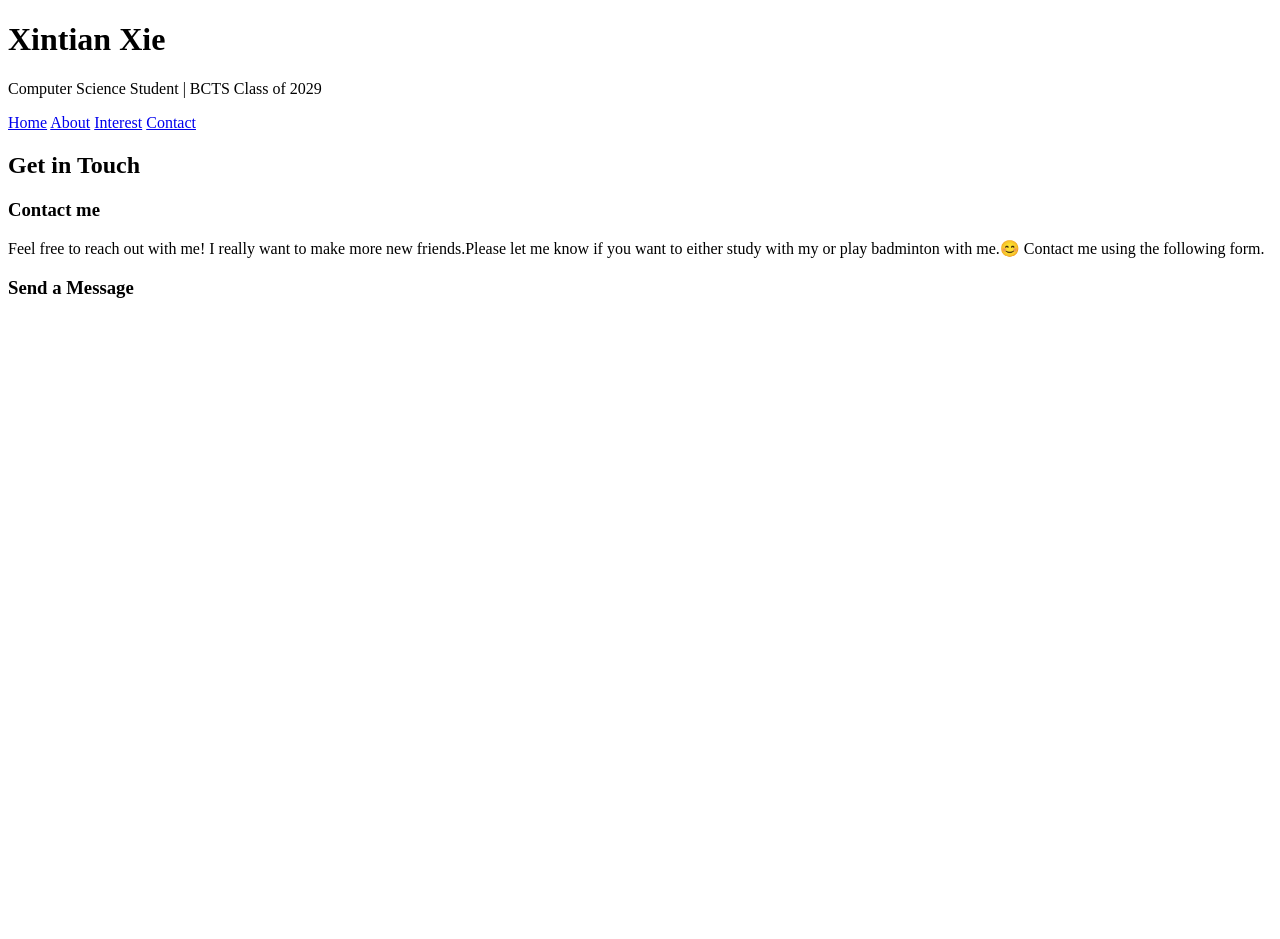
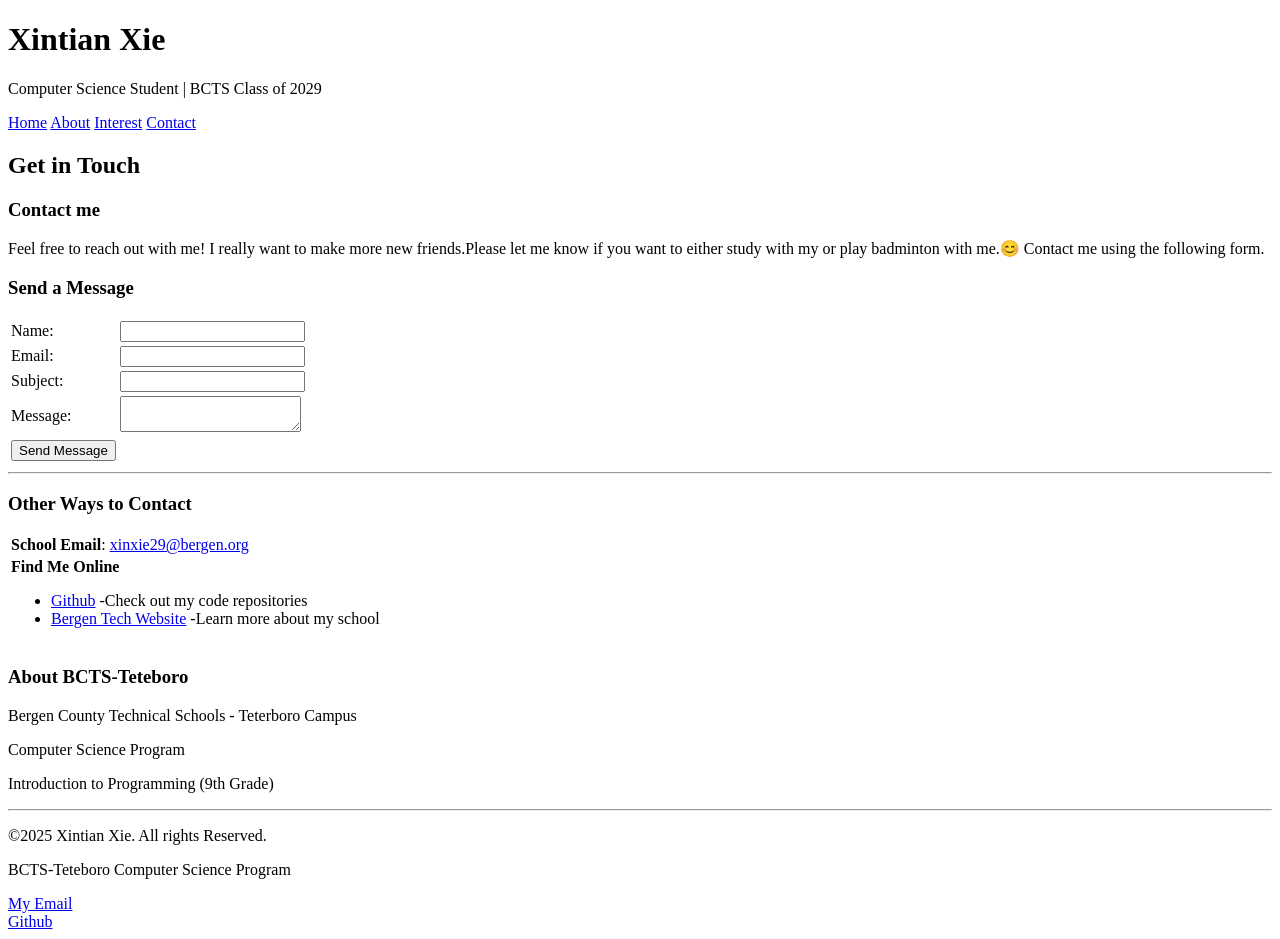
Before and after one commit to xinxie29-wq/Unit-1--HTML-EOU-project, a plain HTML site: page contact.html in a window 1280 px wide. Before the commit the page ends 800 px from the top, so only its background shows below. Drawn offline with Linux system fonts and the light colour scheme.

Commit message:
contact completed

```diff
--- a/contact.html
+++ b/contact.html
@@ -29,10 +29,78 @@
         </section>
         <section>
             <h3>Send a Message</h3>
-            <label for=""></label>
+            <form action="">
+                <table>
+                    <tr>
+                        <td><label for="name">Name:</label></td>
+                        <td><input type="name" id="name"></td>
+                    </tr>
+                    <tr>
+                        <td><label for="Email">Email:</label></td>
+                        <td><input type="email" id="Email"></td>
+                    </tr>
+                    <tr>
+                        <td><label for="Subject">Subject:</label></td>
+                        <td><input type="text"></td>
+                    </tr>
+                    <tr>
+                        <td><label for="Message">Message:</label></td>
+                        <td><textarea name="Message" id="Message" row="8"></textarea></td>
+                    </tr>
+                    <tr>
+                        <td><button>Send Message</button></td>
+                    </tr>
+                </table>
+        </section>
+        </form>
+        <hr>
+        <section>
+            <h3>Other Ways to Contact</h3>
+            <table>
+                <tr>
+                    <td><b>School Email</b>: <a href="mailto:xinxie29@bergen.org"
+                            target="_blank">xinxie29@bergen.org</a></td>
+                </tr>
+                <tr>
+                    <td>
+                        <b>Find Me Online</b>
+                        <ul>
+                            <li><a href="https://github.com/">Github</a> -Check out my code repositories</li>
+                            <li><a href="https://www.bergen.org/bcthstc" target="_blank">Bergen Tech Website</a> -Learn
+                                more about my school</li>
+                        </ul>
+                    </td>
+                </tr>
+            </table>
+            <section>
+                <h3>About BCTS-Teteboro</h3>
+                <p>Bergen County Technical Schools - Teterboro Campus</p>
+                <p>Computer Science Program</p>
+                <p>Introduction to Programming (9th Grade)
+            </section>
+
+            </p>
+
+
         </section>
 
+
+
+
+
     </main>
+    <footer>
+        <hr>
+        <p>
+            ©2025 Xintian Xie. All rights Reserved.
+        </p>
+        <p>
+            BCTS-Teteboro Computer Science Program
+        </p>
+        <a href="mailto:xinxie29@bergen.org">My Email</a>
+        <br>
+        <a href="https://github.com/">Github</a>
+    </footer>
 </body>
 
 </html>
```
